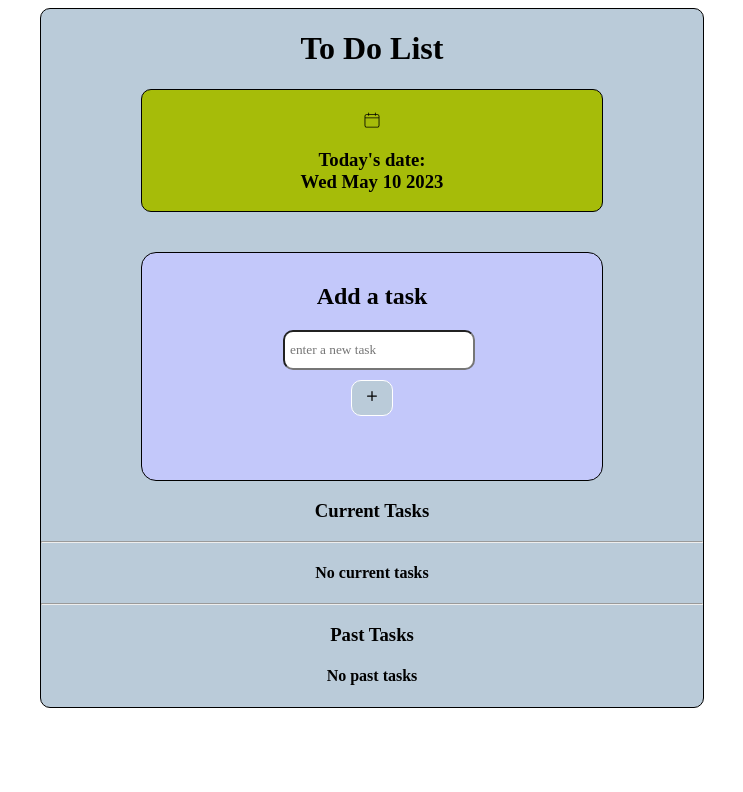
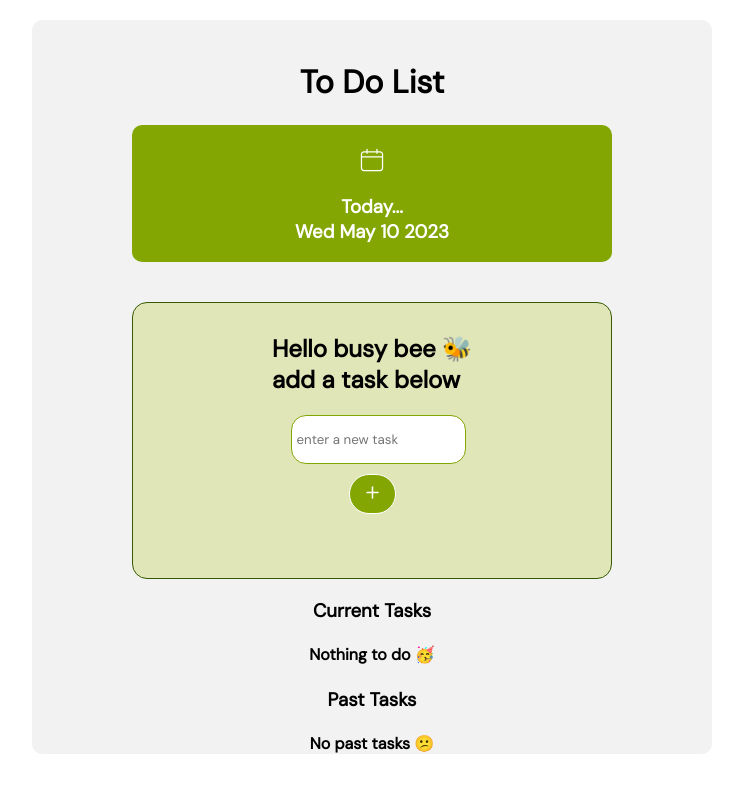
Before and after one commit to Anahisv23/Todo-List, a React (Create React App) app in the folder todo-list/: page / in a window 1280 px wide. Shown: the top 792 px of the page, without its empty margins (268-1011 px from the left). Built offline with nearby package versions, Linux system fonts and the light colour scheme.

Commit message:
changed ui

```diff
--- a/todo-list/src/AddTaskForm.js
+++ b/todo-list/src/AddTaskForm.js
@@ -33,7 +33,7 @@ const AddTaskForm = ({ tasksArr, setTasksArr }) => {
       <DateBox />
       <div className="form-container">
         <form className="centered-form">
-          <h2>Add a task</h2>
+          <h2>Hello busy bee 🐝<br></br> add a task below</h2>
           <label>
             <input
               type="text"
@@ -46,7 +46,7 @@ const AddTaskForm = ({ tasksArr, setTasksArr }) => {
             />
           </label>
           <button onClick={handleAdd}>
-            <IoIosAdd size={20} />
+            <IoIosAdd className="add-icon"size={25} />
           </button>
           <h5>{error}</h5>
         </form>
--- a/todo-list/src/CompletedTasks.js
+++ b/todo-list/src/CompletedTasks.js
@@ -4,7 +4,7 @@ const CompletedTasks = ({ completedTasksArr, setCompletedArr }) => {
     return (
         <div>
             <h3 style={{ textAlign: "center" }}>Past Tasks</h3>
-            {completedTasksArr.length === 0 ? (<h4 style={{ textAlign: "center" }}>No past tasks</h4>) : (
+            {completedTasksArr.length === 0 ? (<h4 style={{ textAlign: "center" }}>No past tasks 😕</h4>) : (
                 completedTasksArr.map((currTask) => (
                     <div className="past-tasks">
                         <p key={currTask.id}>
--- a/todo-list/src/Date.js
+++ b/todo-list/src/Date.js
@@ -6,9 +6,9 @@ const DateBox = () => {
 
   return (
     <div className="date">
-      <CiCalendar size={20} className="item2" />
+      <CiCalendar size={30} className="item2" />
       <h3 style={{ textAlign: "center" }}>
-        Today's date:
+        Today...
         <br></br>
         {d}
       </h3>
--- a/todo-list/src/ToDoList.js
+++ b/todo-list/src/ToDoList.js
@@ -68,9 +68,9 @@ const ToDoList = () => {
     <div className="toDo">
       <AddTaskForm tasksArr={tasksArr} setTasksArr={setTasksArr} />
       <h3 style={{ textAlign: "center" }}>Current Tasks</h3>
-      <hr></hr>
+
       {tasksArr.length === 0 ? (
-        <h4 style={{ textAlign: "center" }}>No current tasks</h4>
+        <h4 style={{ textAlign: "center" }}>Nothing to do 🥳</h4>
       ) : (
         tasksArr.map((currTask) => {
           return (
@@ -106,7 +106,7 @@ const ToDoList = () => {
           );
         })
       )}
-      <hr></hr>
+
       <CompletedTasks
         completedTasksArr={completedTasksArr}
         setCompletedArr={setCompletedArr}
--- a/todo-list/src/index.css
+++ b/todo-list/src/index.css
@@ -1,31 +1,27 @@
-
-  /* @import url('https://fonts.googleapis.com/css2?family=Playfair+Display&display=swap'); */
-  @import url('https://fonts.googleapis.com/css2?family=Bree+Serif&family=Playfair+Display&display=swap')
-
+@import url("https://fonts.googleapis.com/css2?family=Bree+Serif&family=DM+Sans&family=Playfair+Display&display=swap");
 
 body {
   margin: 0;
   padding-top: 20px;
   /* font-family: 'Playfair Display', serif; */
-  font-family: 'Playfair Display', serif;
+  font-family: "DM Sans", sans-serif;
   -webkit-font-smoothing: antialiased;
   -moz-osx-font-smoothing: grayscale;
+  color: white;
 }
 
 code {
-  font-family: source-code-pro, Menlo, Monaco, Consolas, 'Courier New',
+  font-family: source-code-pro, Menlo, Monaco, Consolas, "Courier New",
     monospace;
 }
 
-ul {
-  list-style: none;
-}
-
 .toDo {
-  background-color: #BACBD9;
+  background-color: #F2F2F2;
   margin: 0px 300px 0px 300px;
+  padding-top: 20px;
   border-radius: 10px;
-  border: 1px solid black;
+  font-family: "DM Sans", sans-serif;
+  /* border: 1px solid black; */
   color: black;
 }
 
@@ -34,27 +30,28 @@ ul {
   flex-direction: column;
   justify-content: center;
   align-items: center;
-  background-color: #C3C8FA;
+  background-color: #E1E6B9;
   padding: 10px 10px 10px 10px;
   margin: 0px 100px 0px 100px;
   border-radius: 15px;
-  border: 1px solid black;
+  border: 1.5px solid #365902;
 }
 
 button {
-  background-color: #BACBD9;
-  font-family: 'Playfair Display', serif;
+  background-color: #83a603;
+  font-family: "Playfair Display", serif;
   border: 1px solid white;
   margin: 10px;
   padding: 5px 10px 5px 10px;
-  border-radius: 10px;
+  border-radius: 30px;
 }
 
 input {
   width: 100%;
-  padding: 10px 5px 10px 5px;
-  font-family: 'Playfair Display', serif;
-  border-radius: 10px;
+  padding: 15px 5px 15px 5px;
+  font-family: "DM Sans", sans-serif;
+  border-radius: 15px;
+  border: 1px solid #83a603;
 }
 
 .flex-container {
@@ -62,14 +59,15 @@ input {
   flex-direction: row;
   justify-content: center;
   gap: 20px;
-  background-color: #D8B08C;
-  border: 1px solid black;
+  background-color: #f1f2d5;
+  border: 1px solid #365902;
   border-radius: 10px;
   margin: 0px 100px 0px 100px;
 }
 
 .item {
   align-self: center;
+  color: red;
 }
 
 .checkbox {
@@ -77,25 +75,27 @@ input {
 }
 
 .date {
-  background-color: #A6BC09;
-  border: 1px solid black;
+  background-color: #83a603;
+  /* border: 1px solid black; */
   border-radius: 10px;
   /* t r b l */
   margin: 0px 100px 40px 100px;
   display: flex;
   flex-direction: column;
   justify-content: center;
+  color: white;
 }
 
 .item2 {
   align-self: center;
   margin-top: 20px;
+  color: white;
 }
 
 .past-tasks {
-  background-color: #F1F2D5;
+  background-color: #f1f2d5;
   text-align: center;
-  border: 1px solid black;
+  border: 1px solid #83a603 ;
   border-radius: 10px;
   margin: 0px 100px 0px 100px;
   display: flex;
@@ -103,3 +103,7 @@ input {
   justify-content: center;
   gap: 10px;
 }
+
+.add-icon {
+  color: white;
+}
```
